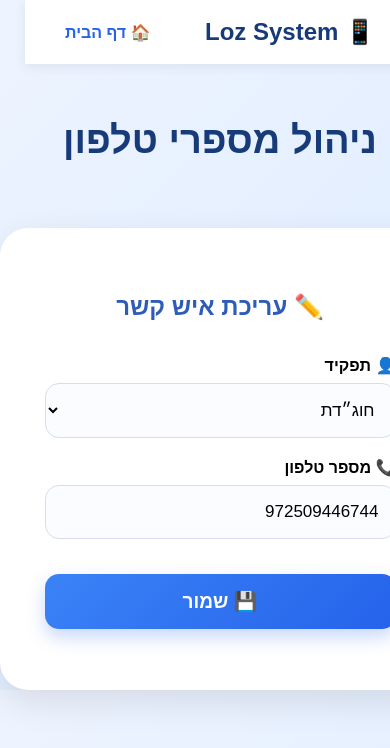
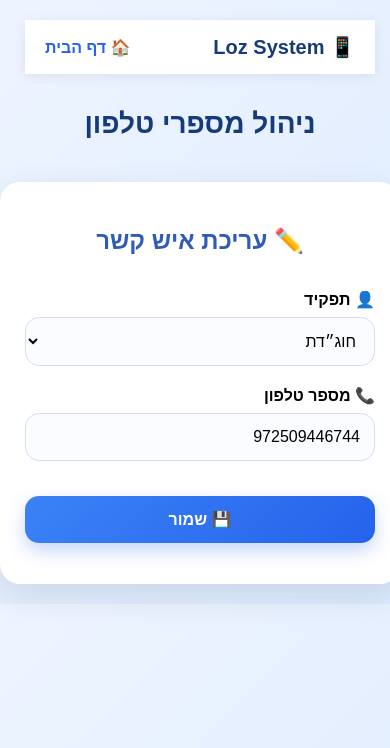
Before and after one commit to yuvalyogev221/loz-system, a Flask app: page /admin in a window 390 px wide. Shown: the top 748 px of the page. Run offline with Flask 3, Linux system fonts and the light colour scheme; data comes from the database, SQL or seed files in the repository.

Commit message:
Implement mobile responsiveness in admin template
Added responsive styles for mobile devices.

```diff
--- a/templates/admin.html
+++ b/templates/admin.html
@@ -202,6 +202,70 @@ button:active{
 
 }
 
+        @media (max-width: 600px){
+
+    body{
+
+        padding:20px;
+
+    }
+
+    header{
+
+        padding:15px 20px;
+
+    }
+
+    .logo{
+
+        font-size:20px;
+
+    }
+
+    h1{
+
+        font-size:28px;
+
+        margin-top:30px;
+
+    }
+
+    .card{
+
+        width:100%;
+
+        padding:25px;
+
+        margin-top:20px;
+
+        border-radius:20px;
+
+    }
+
+    h2{
+
+        font-size:24px;
+
+    }
+
+    label{
+
+        font-size:16px;
+
+    }
+
+    select,
+    input,
+    button{
+
+        font-size:16px;
+
+        padding:14px;
+
+    }
+
+}
+
     </style>
 
 </head>
```
